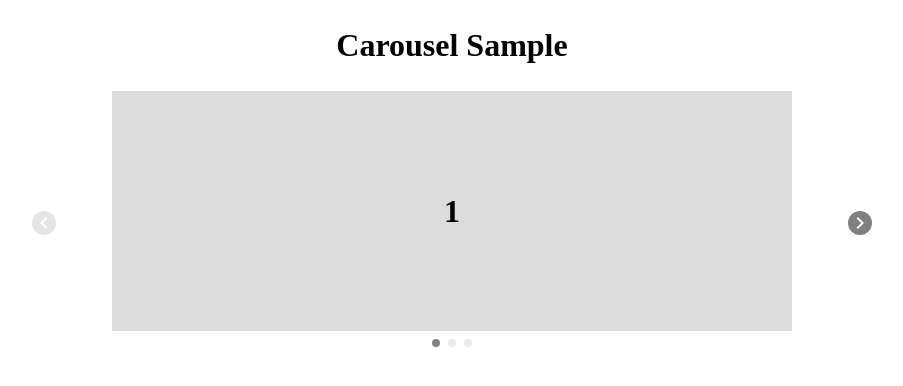
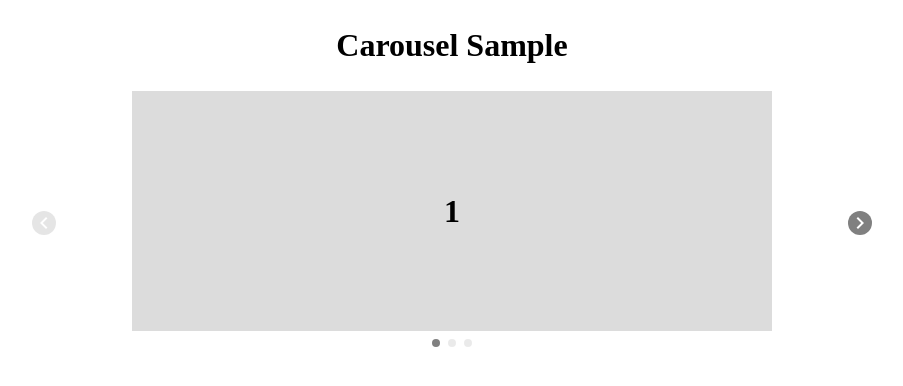
Before and after one commit to Ushinji/carousel_ui, a React app: page / in a window 1280 px wide. Shown: the top 386 px of the page, without its empty margins (188-1091 px from the left). Built offline with nearby package versions, Linux system fonts and the light colour scheme.

Commit message:
Fix itemWidth

```diff
--- a/src/components/molecules/Carousel/hooks.ts
+++ b/src/components/molecules/Carousel/hooks.ts
@@ -1,7 +1,8 @@
 import { useState, useCallback, useMemo } from 'react';
 
-const useCarousel = (initialPage: number, maxPage: number) => {
+const useCarousel = (initialPage: number, maxPage: number, itemWidth: number) => {
   const [page, setPage] = useState(initialPage);
+
   const onNextClick = useCallback(() => {
     const value = page === maxPage ? 1 : page + 1;
     setPage(value);
@@ -13,11 +14,11 @@ const useCarousel = (initialPage: number, maxPage: number) => {
   }, [maxPage, page]);
 
   const transform = useMemo(() => {
-    return `translate3d(-${680 * (page - 1)}px, 0px, 0px)`;
+    return `translate3d(-${itemWidth * (page - 1)}px, 0px, 0px)`;
   }, [page]);
 
-  const width = useMemo(() => {
-    return 680 * maxPage;
+  const sliderWidth = useMemo(() => {
+    return itemWidth * maxPage;
   }, [maxPage]);
 
   const onClickIndicator = useCallback(
@@ -36,7 +37,7 @@ const useCarousel = (initialPage: number, maxPage: number) => {
       onClick: onNextClick,
       disabled: page === maxPage,
     },
-    sliderStyle: { transform, width },
+    sliderStyle: { transform, width: sliderWidth },
     onClickIndicator,
     page,
   };
--- a/src/components/molecules/Carousel/index.tsx
+++ b/src/components/molecules/Carousel/index.tsx
@@ -13,27 +13,27 @@ import Control from './Control';
 
 type Props = {
   children: React.ReactNodeArray;
+  itemWidth?: number;
 };
 
-const Carousel: React.FC<Props> = ({ children }) => {
+const Carousel: React.FC<Props> = ({ children, itemWidth=680 }) => {
   const {
     nextButtonProps,
     prevButtonProps,
     sliderStyle,
     page,
     onClickIndicator,
-  } = useCarousel(1, children.length);
+  } = useCarousel(1, children.length, itemWidth);
 
   return (
     <LContainer>
       <Control direction="prev" {...prevButtonProps} />
-      <LView>
+      <LView width={itemWidth}>
         <LSlider {...sliderStyle}>
           {children.map((node, index) => {
             return <LItem key={`carousel-item-${index}`}>{node}</LItem>;
           })}
         </LSlider>
-
         <LIndicators>
           {children.map((_, index) => {
             return (
@@ -47,7 +47,6 @@ const Carousel: React.FC<Props> = ({ children }) => {
             );
           })}
         </LIndicators>
-
       </LView>
       <Control direction="next" {...nextButtonProps} />
     </LContainer>
--- a/src/components/molecules/Carousel/layout.ts
+++ b/src/components/molecules/Carousel/layout.ts
@@ -7,11 +7,11 @@ export const LContainer = styled.div`
   width: 100%;
 `;
 
-export const LView = styled.div`
+export const LView = styled.div<{ width: number}>`
   overflow: hidden;
   margin: 0;
   padding: 0;
-  width: 680px;
+  width: ${props => `${props.width}px`};
   display: flex;
   flex-direction: column;
 `;
@@ -32,7 +32,7 @@ export const LSlider = styled.div<SliderProps>`
 
 export const LItem = styled.div`
   position: relative;
-  width: 680px;
+  width: 100%;
   height: 100%;
 `;
 
--- a/src/components/pages/RootPage/index.tsx
+++ b/src/components/pages/RootPage/index.tsx
@@ -28,7 +28,7 @@ const RootPage: React.FC = () => {
     <LContainer>
       <h1>Carousel Sample</h1>
       <LBody>
-        <Carousel>
+        <Carousel itemWidth={640}>
           <LPage>1</LPage>
           <LPage>2</LPage>
           <LPage>3</LPage>
```
